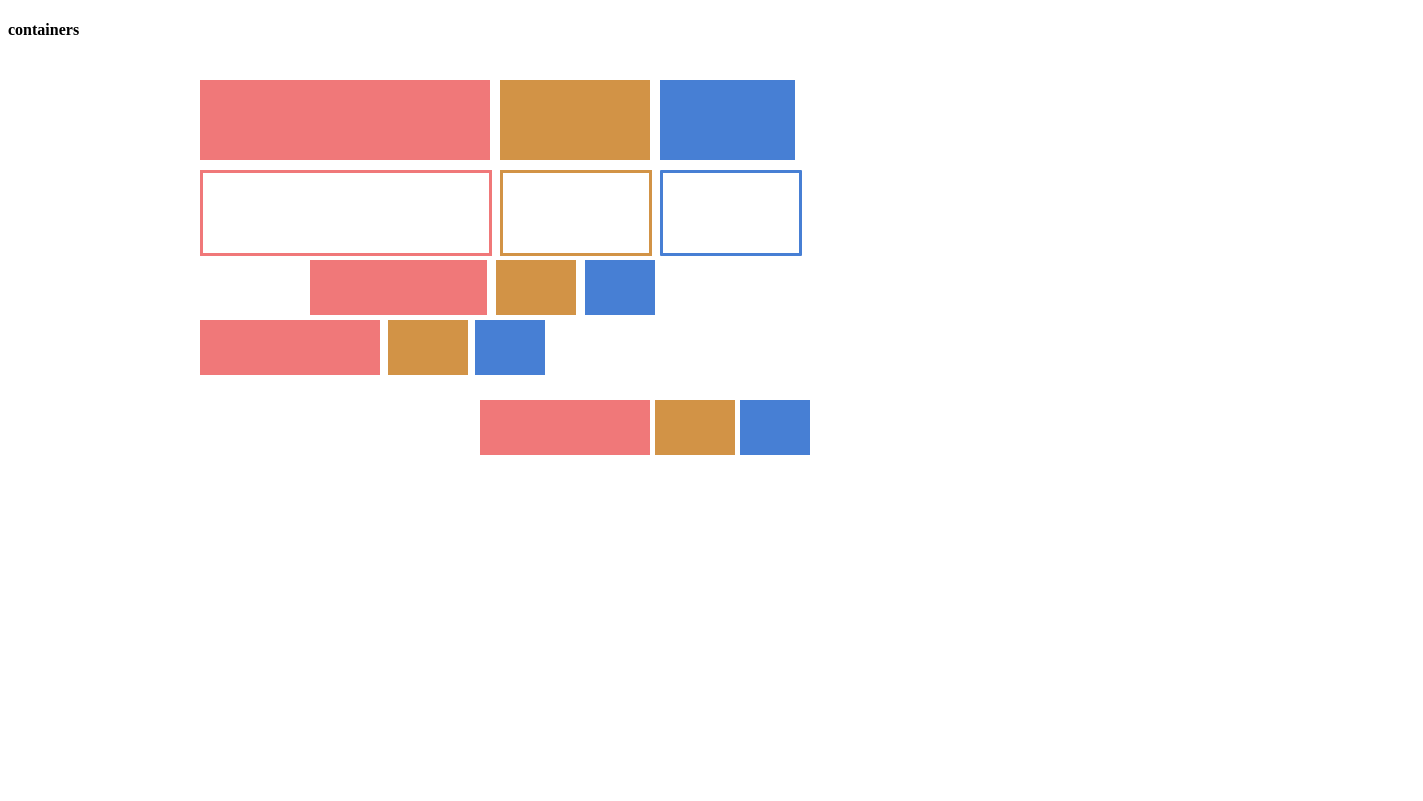
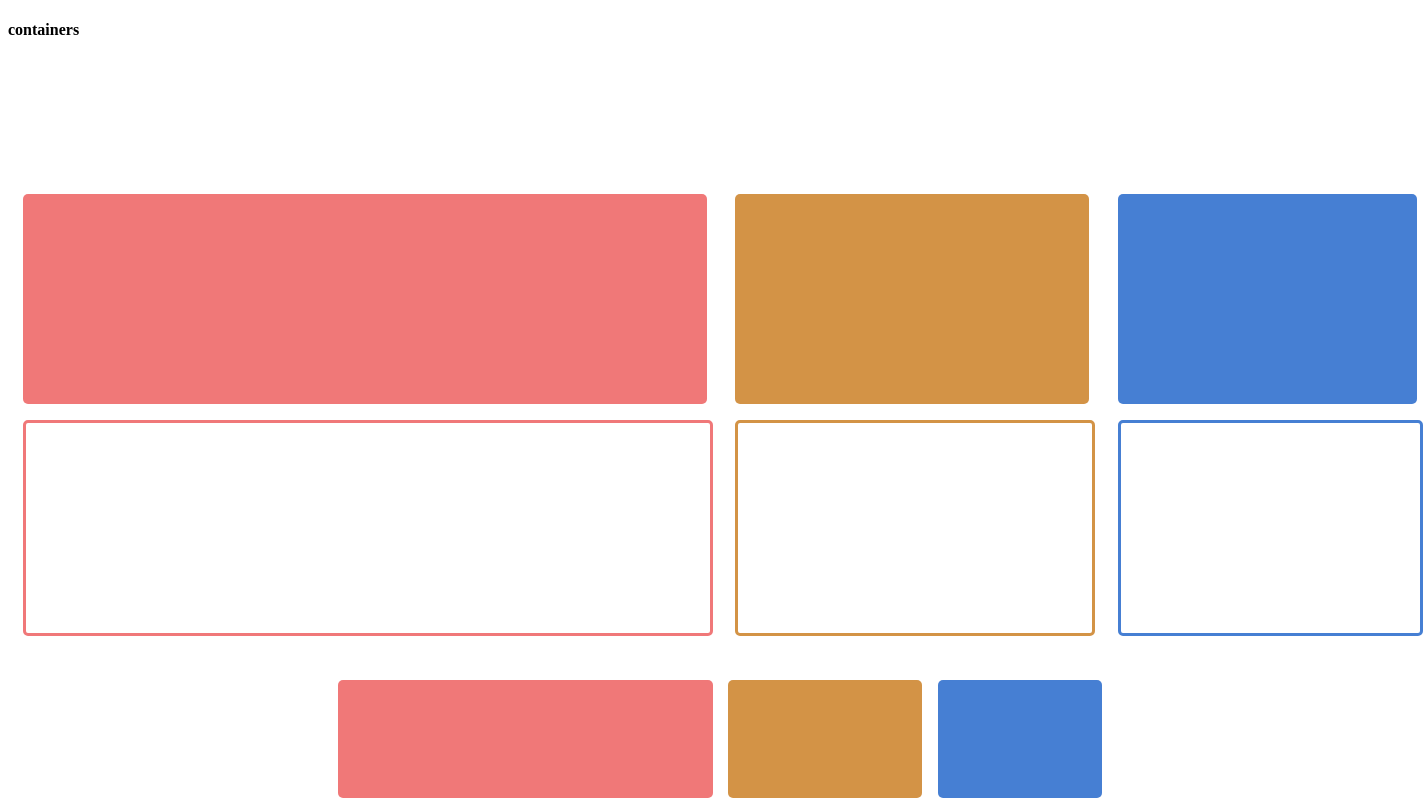
Before and after one commit to Sangeethak1309/project-02, a plain HTML site: page index.html in a window 1280 px wide. Shown: the top 801 px of the page, 1423 px wide, since content can reach past the window. Drawn offline with Linux system fonts and the light colour scheme.

Commit message:
Update Exp-1.css

```diff
--- a/Exp-1.css
+++ b/Exp-1.css
@@ -1,142 +1,118 @@
-.rectangle1
-{
-width:290px;
-height:80px;
-background-color:#f07879;
-left:200px;
-top:80px;
-position:absolute;
+.rectangle1,
+.rectangle2,
+.rectangle3,
+.rectangle4,
+.rectangle5,
+.rectangle6,
+.rectangle7,
+.rectangle8,
+.rectangle9,
+.rectangle10,
+.rectangle11,
+.rectangle12,
+.rectangle13,
+.rectangle14,
+.rectangle15 {
+  position: absolute;
+  border-radius: 5px;
 }
-.rectangle2
-{
-width: 150px;
-height:80px;
-left:500px;
-top:80px;
-background-color:#d29346;
-position:absolute;
+.rectangle1,
+.rectangle4 {
+  width: 684px;
+  height: 210px;
+  left: 23px;
+  top: 194px;
+  background: #f07878;
 }
-.rectangle3
-{
-width:135px;
-height:80px;
-background-color:#477fd4;
-top:80px;
-left:660px;
-position:absolute;
+.rectangle2,
+.rectangle5 {
+  width: 354px;
+  height: 210px;
+  left: 735px;
+  top: 194px;
+  background: #d39346;
 }
-.rectangle4
-{
-width:286px;
-height:80px;
-top:170px;
-left:200px;
-border-color: #f07879;
-border-style:solid;
-background-color: inherit;
-position:absolute;
+.rectangle3,
+.rectangle6 {
+  width: 299px;
+  height: 210px;
+  left: 1118px;
+  top: 194px;
+  background: #467fd3;
 }
-.rectangle5
-{
-width: 146px;
-height:80px;
-left:500px;
-top:170px;
-border-color: #d29346;
-border-style:solid;
-background-color: inherit;
-position:absolute;
+.rectangle4 {
+  top: 420px;
+  border-color: #f07879;
+
+  border-style: solid;
+  background-color: inherit;
 }
-.rectangle6
-{
-width: 136px;
-height:80px;
-left:660px;
-top:170px;
-border-color: #477fd4;
-border-style:solid;
-border-radius:1px;
-background-color: inherit;
-position:absolute;
+.rectangle5 {
+  top: 420px;
+  border-color: #d39346;
+
+  border-style: solid;
+  background-color: inherit;
 }
-.rectangle7
-{
-width:177px;
-height:55px;
-background-color:#f07879;
-left:310px;
-top:260px;
-position:absolute;
+.rectangle6 {
+  top: 420px;
+  border-color: #467fd3;
+
+  border-style: solid;
+  background-color: inherit;
 }
-.rectangle8
-{
-width: 80px;
-height:55px;
-left:496px;
-top:260px;
-background-color:#d29346;
-position:absolute;
+.rectangle7,
+.rectangle10,
+.rectangle13 {
+  width: 375px;
+  height: 118px;
+  left: 338px;
+  top: 680px;
+  background: #f07878;
 }
-.rectangle9
-{
-width:70px;
-height:55px;
-background-color:#477fd4;
-top:260px;
-left:585px;
-position:absolute;
+.rectangle8,
+.rectangle11,
+.rectangle14 {
+  width: 194px;
+  height: 118px;
+  left: 728px;
+  top: 680px;
+  background: #d39346;
 }
-.rectangle10
-{
-width:180px;
-height:55px;
-background-color:#f07879;
-left:200px;
-top:320px;
-position:absolute;
+.rectangle9,
+.rectangle12,
+.rectangle15 {
+  width: 164px;
+  height: 118px;
+  left: 938px;
+  top: 680px;
+  background: #467fd3;
 }
-.rectangle11
-{
-width: 80px;
-height:55px;
-left:388px;
-top:320px;
-background-color:#d29346;
-position:absolute;
+.rectangle10 {
+  left: 23px;
+  top: 838px;
 }
-.rectangle12
-{
-width:70px;
-height:55px;
-background-color:#477fd4;
-top:320px;
-left:475px;
-position:absolute;
+.rectangle11 {
+  left: 413px;
+  top: 838px;
 }
-.rectangle13
-{
-width:170px;
-height:55px;
-background-color:#f07879;
-left:480px;
-top:400px;
-position:absolute;
+.rectangle11 {
+  left: 413px;
+  top: 838px;
 }
-.rectangle14
-{
-width: 80px;
-height:55px;
-left:655px;
-top:400px;
-background-color:#d29346;
-position:absolute;
+.rectangle12 {
+  left: 623px;
+  top: 838px;
 }
-.rectangle15
-{
-width:70px;
-height:55px;
-background-color:#477fd4;
-top:400px;
-left:740px;
-position:absolute;
+.rectangle13 {
+  left: 653px;
+  top: 996px;
 }
+.rectangle14 {
+  left: 1043px;
+  top: 996px;
+}
+.rectangle15 {
+  left: 1253px;
+  top: 996px;
+}
```
